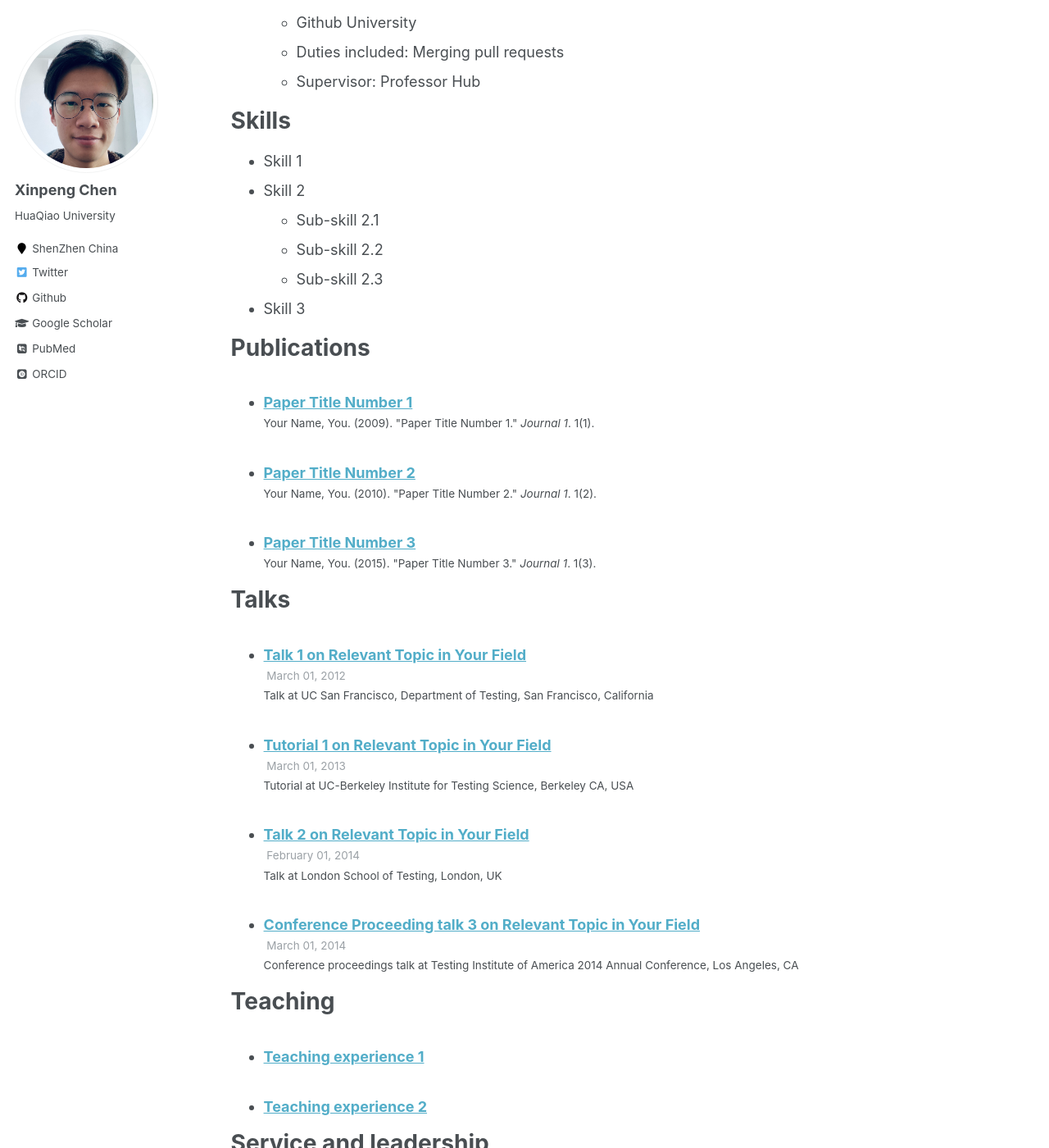
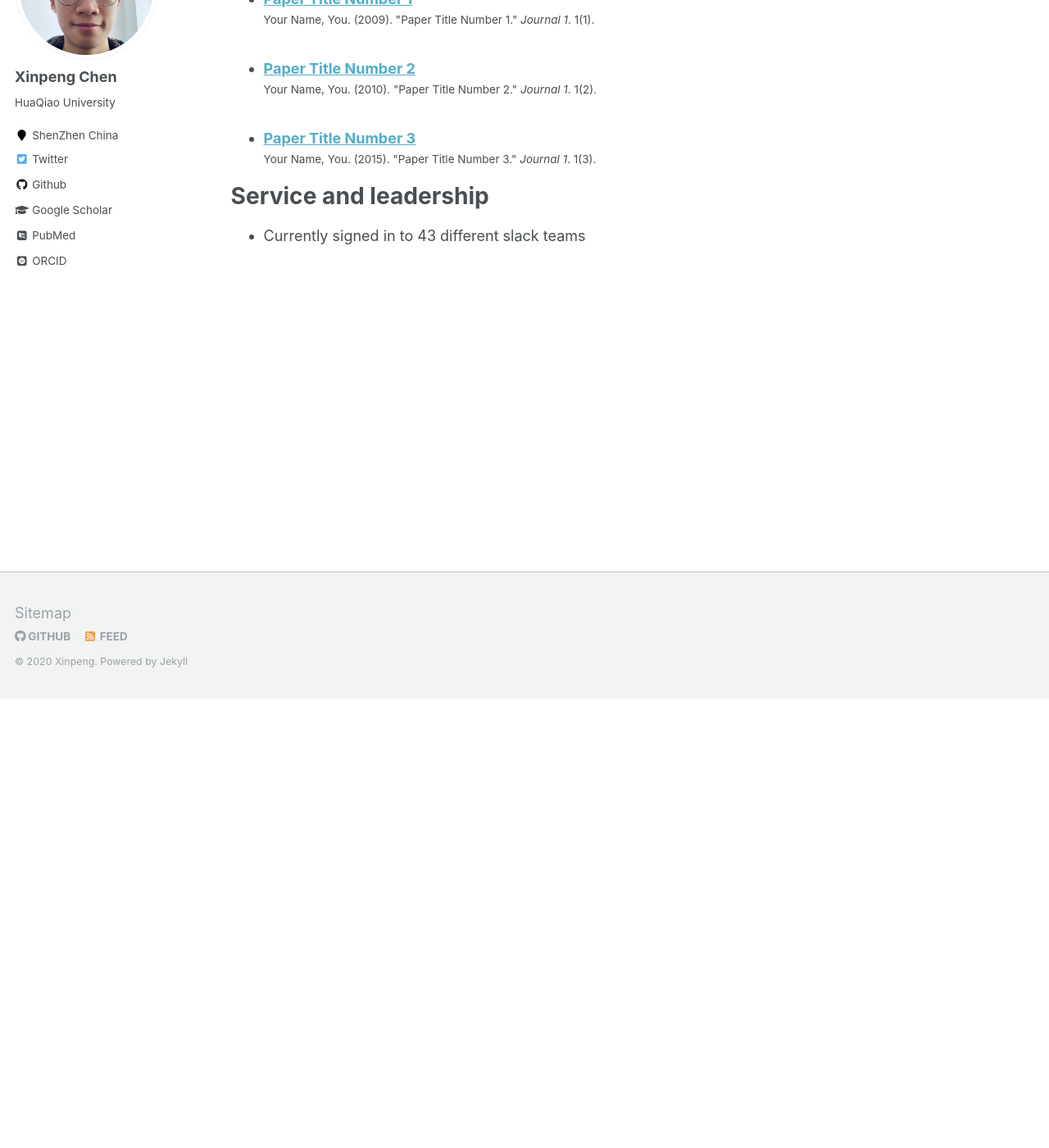
Before and after one commit to makerXinpeng/makerXinpeng.github.io, a Jekyll site: the page built from _pages/cv.md, in a window 1280 px wide and 1400 px high, scrolled down 547 px. Shown: the whole window at 82% size. Built offline with Jekyll 4.4.1, drawn with Linux system fonts in a browser that asks for light colours; some web fonts are replaced; some of the changed text lies outside the part shown.

Commit message:
修改CV

```diff
--- a/_config.yml
+++ b/_config.yml
@@ -261,14 +261,14 @@ timezone: America/Los_Angeles # http://en.wikipedia.org/wiki/List_of_tz_database
 # Plugins
 plugins:
   - jekyll-paginate
-#  - jekyll-sitemap
+  - jekyll-sitemap
   - jekyll-gist
   - jekyll-feed
   - jekyll-redirect-from
 # mimic GitHub Pages with --safe
 whitelist:
   - jekyll-paginate
-#  - jekyll-sitemap
+  - jekyll-sitemap
   - jekyll-gist
   - jekyll-feed
   - jemoji
--- a/_pages/cv.md
+++ b/_pages/cv.md
@@ -11,29 +11,13 @@ redirect_from:
 
 Education
 ======
-* B.S. in GitHub, GitHub University, 2012
-* M.S. in Jekyll, GitHub University, 2014
-* Ph.D in Version Control Theory, GitHub University, 2018 (expected)
-
-Work experience
-======
-* Summer 2015: Research Assistant
-  * Github University
-  * Duties included: Tagging issues
-  * Supervisor: Professor Git
-
-* Fall 2015: Research Assistant
-  * Github University
-  * Duties included: Merging pull requests
-  * Supervisor: Professor Hub
+* B.S. in China, HuaQiao University, 2017
 
 Skills
 ======
 * Skill 1
 * Skill 2
   * Sub-skill 2.1
-  * Sub-skill 2.2
-  * Sub-skill 2.3
 * Skill 3
 
 Publications
@@ -42,18 +26,6 @@ Publications
     {% include archive-single-cv.html %}
   {% endfor %}</ul>
 
-Talks
-======
-  <ul>{% for post in site.talks %}
-    {% include archive-single-talk-cv.html %}
-  {% endfor %}</ul>
-
-Teaching
-======
-  <ul>{% for post in site.teaching %}
-    {% include archive-single-cv.html %}
-  {% endfor %}</ul>
-
 Service and leadership
 ======
 * Currently signed in to 43 different slack teams
```
Also changed, not shown: _pages/sitemap.md (+1 -2 lines).
